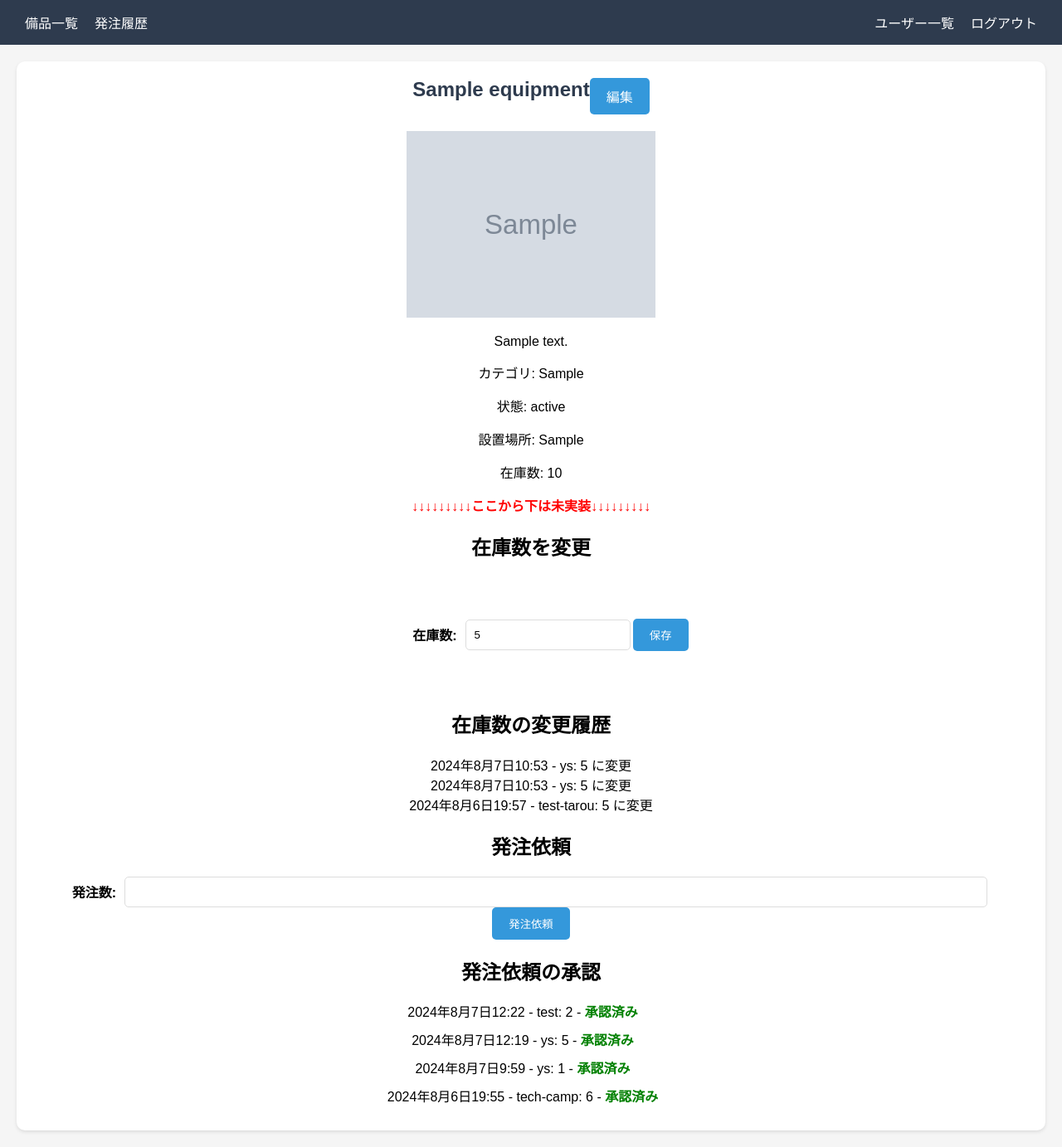
After one commit to Saho-saho-saho/equipment-management-a, a Django app: page /equipments/1/ in a window 1280 px wide. The commit adds this page. Shown: the whole page at 83% size. Run offline with Django 5.2, Linux system fonts and the light colour scheme; tables that the repository leaves empty hold one stand-in row (values such as "Sample post"); grey boxes marked "Sample" are stand-in pictures.

Commit message:
詳細表示機能・画面
詳細表示機能と画面を実装しました。
※ただし、画面下部の在庫数の変更（履歴含む）・発注機能は未実装です。

```diff
--- a/equipments/models.py
+++ b/equipments/models.py
@@ -13,5 +13,5 @@ class Equipment(models.Model):
   quantity = models.PositiveIntegerField(null=False)
   status = models.CharField(max_length=10)
   image = models.ImageField(upload_to='images/', blank=True, null=True)
-  # created_at = models.DateTimeField(auto_now_add=True)
-  # updated_at = models.DateTimeField(auto_now=True)
+  created_at = models.DateTimeField(auto_now_add=True)
+  updated_at = models.DateTimeField(auto_now=True)
--- a/equipments/urls.py
+++ b/equipments/urls.py
@@ -1,7 +1,6 @@
 from django.urls import path
-from .views import IndexView,CreateView
+from .views import IndexView,CreateView,DetailView
 from . import views
-#from .views import CustomCreateView as CreateView
 
 app_name = 'equipments'
 urlpatterns = [
@@ -9,4 +8,5 @@ urlpatterns = [
     path('', views.IndexView.as_view(), name='equipment_list'),
     path('equipment_list/', views.IndexView.as_view(), name='equipment_list'),
     path('equipments/create/', CreateView.as_view(), name='create'),
+    path('equipments/<int:pk>/', DetailView.as_view(), name='detail'),
 ]
--- a/equipments/views.py
+++ b/equipments/views.py
@@ -1,5 +1,5 @@
 from django.shortcuts import render
-from django.views.generic import ListView,CreateView
+from django.views.generic import ListView,CreateView,DetailView
 from django.urls import reverse_lazy
 from .models import Equipment
 from .forms import EquipmentForm
@@ -8,6 +8,7 @@ class IndexView(ListView):
     model = Equipment
     template_name = 'equipments/equipment_list.html'
     context_object_name = 'equipments'
+    ordering = '-created_at'
 
 class CreateView(CreateView):
     form_class = EquipmentForm
@@ -18,3 +19,7 @@ class CreateView(CreateView):
         equipment = form.save(commit=False)
         equipment.save()
         return super().form_valid(form)
+
+class DetailView(DetailView):
+    model = Equipment
+    template_name = 'equipments/detail.html'
--- /dev/null
+++ b/templates/equipments/detail.html
@@ -0,0 +1,137 @@
+<!DOCTYPE html>
+<html>
+
+<head>
+  <title>{{ equipment.name }}</title>
+
+  <link rel="stylesheet" type="text/css" href="/static/styles.css">
+</head>
+
+<body>
+  <nav>
+    <div class="nav-left">
+
+        <a href="/equipment_list/">備品一覧</a>
+        <a href="/order_history/">発注履歴</a>
+
+    </div>
+    <div class="nav-right">
+
+
+          <a href="/users/">ユーザー一覧</a>
+
+        <a href="/logout/">ログアウト</a>
+
+    </div>
+  </nav>
+  <div class="container">
+
+<div class="header-banner center-text">
+  <div class="equipment-title-container">
+    <h1 class="center-text">{{ equipment.name }}</h1>
+
+    <a href="/equipment/4/edit/" class="btn">編集</a>
+
+  </div>
+</div>
+<div class="center-text">
+  <img src="{{ equipment.image.url }}" alt="{{ equipment.name }}" style="max-width: 300px; max-height: 300px; margin-top: 20px;">
+  <p>{{ equipment.description }}</p>
+  <p>カテゴリ: {{ equipment.category }}</p>
+  <p>状態: {{ equipment.status }}</p>
+  <p>設置場所: {{ equipment.location }}</p>
+  <p>在庫数: {{ equipment.quantity }}</p>
+</div>
+
+<!-- ここから下は未実装 -->
+<p style="color: red;"><strong>↓↓↓↓↓↓↓↓↓ここから下は未実装↓↓↓↓↓↓↓↓↓</strong></p>
+<!-- 終わったら消す -->
+
+<h2 class="center-text">在庫数を変更</h2>
+<form method="post" class="quantity-change-container center-text">
+  <input type="hidden" name="csrfmiddlewaretoken" value="ZPTe4D11isLcOILYGS37mkapP73lqFke4vd8Eiz0zsVlEIaiUw5ImZf6SQTz90uf">
+  <div class="form-group">
+    <label for="id_quantity">在庫数:</label>
+    <input type="number" name="quantity" value="5" min="0" required id="id_quantity">
+  </div>
+  <button type="submit" class="btn">保存</button>
+</form>
+
+
+<h2 class="center-text">在庫数の変更履歴</h2>
+<ul class="center-text">
+
+  <li>2024年8月7日10:53 - ys: 5 に変更</li>
+
+  <li>2024年8月7日10:53 - ys: 5 に変更</li>
+
+  <li>2024年8月6日19:57 - test-tarou: 5 に変更</li>
+
+</ul>
+
+<h2 class="center-text">発注依頼</h2>
+<form method="post" class="order-request-form center-text">
+  <input type="hidden" name="csrfmiddlewaretoken" value="ZPTe4D11isLcOILYGS37mkapP73lqFke4vd8Eiz0zsVlEIaiUw5ImZf6SQTz90uf">
+  <div class="form-group">
+    <label for="id_quantity_requested">発注数:</label>
+    <input type="number" name="quantity_requested" required id="id_quantity_requested">
+  </div>
+  <button type="submit" class="btn">発注依頼</button>
+</form>
+
+
+<h2 class="center-text">発注依頼の承認</h2>
+<ul class="center-text">
+
+  <li class="order-item">
+    <div class="order-item-content">
+      <p>2024年8月7日12:22 - test: 2 -
+        <span class="status-approved">
+          承認済み
+        </span>
+      </p>
+
+    </div>
+  </li>
+
+  <li class="order-item">
+    <div class="order-item-content">
+      <p>2024年8月7日12:19 - ys: 5 -
+        <span class="status-approved">
+          承認済み
+        </span>
+      </p>
+
+    </div>
+  </li>
+
+  <li class="order-item">
+    <div class="order-item-content">
+      <p>2024年8月7日9:59 - ys: 1 -
+        <span class="status-approved">
+          承認済み
+        </span>
+      </p>
+
+    </div>
+  </li>
+
+  <li class="order-item">
+    <div class="order-item-content">
+      <p>2024年8月6日19:55 - tech-camp: 6 -
+        <span class="status-approved">
+          承認済み
+        </span>
+      </p>
+
+    </div>
+  </li>
+
+</ul>
+
+
+
+  </div>
+</body>
+
+</html>
--- a/templates/equipments/equipment_list.html
+++ b/templates/equipments/equipment_list.html
@@ -41,7 +41,7 @@
 
   {% for equipment in equipments %}
   <div class="equipment-item">
-    <div><a href="#">{{ equipment.name }}</a></div>
+    <div><a href="{% url 'equipments:detail' equipment.id %}">{{ equipment.name }}</a></div>
     <div>{{ equipment.category }}</div>
     <div>{{ equipment.location }}</div>
     <div>{{ equipment.quantity }}</div>
```
Also changed, not shown: equipments/migrations/0002_equipment_created_at_equipment_updated_at.py (added), media/images/bunbougu_ballpen.png (added), media/images/bunbougu_ballpen_GxlKOXR.png (added), media/images/bunbougu_ballpen_JiaeDLX.png (added), media/images/bunbougu_ballpen_dYmerPS.png (added), media/images/document_paper_mekure.png (added), media/images/document_paper_mekure_u2UehWC.png (added), 1 other file.
